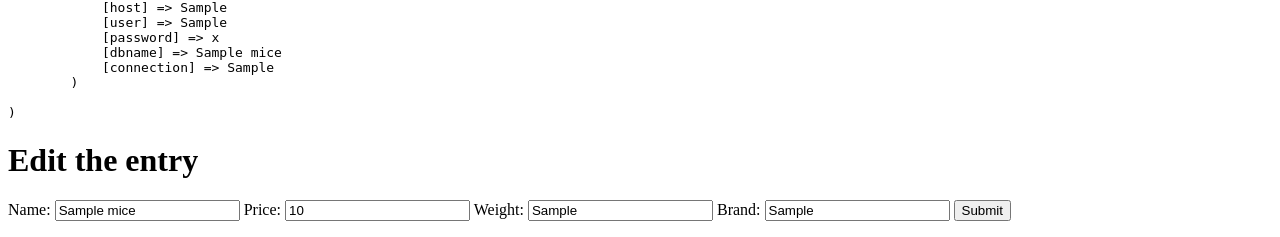
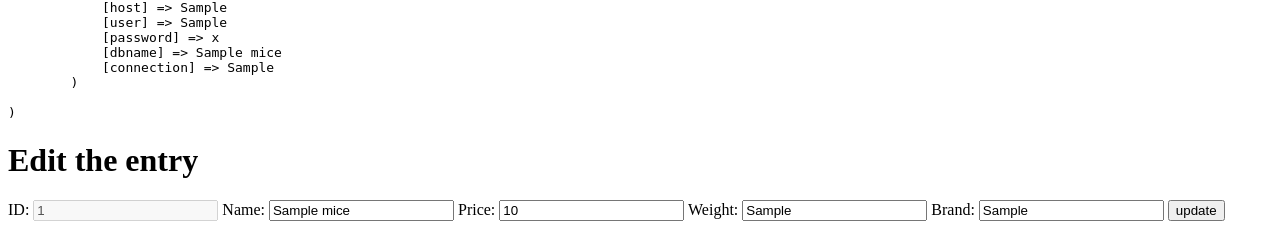
Before and after one commit to becodeorg/verou-3-crud-BeerensJian, a PHP site: page /index.php?action=edit&id=1 in a window 1280 px wide. Shown: the part 644-881 px from the top of the page. Run offline with PHP 8.4, Linux system fonts and the light colour scheme; tables that the repository leaves empty or names only in its code hold one stand-in row (values such as "Sample post").

Commit message:
Editing now works

```diff
--- a/classes/MiceRepository.php
+++ b/classes/MiceRepository.php
@@ -52,6 +52,19 @@ class MiceRepository
         return $this->databaseManager->connection->query($fetchSQL, PDO::FETCH_ASSOC)->fetchAll();
     }
 
+    public function update(int $idToUpdate, string $newName, float $newPrice, int $newWeight, string $newBrand) : void
+    {
+
+        try {
+            $sql = "UPDATE mice SET name='{$newName}', price={$newPrice}, weight={$newWeight}, brand='{$newBrand}' WHERE id={$idToUpdate}";
+            $this->databaseManager->connection->exec($sql);
+
+        } catch (PDOException $e) {
+            echo "<br>" . $e ->getMessage();
+        }
+
+    }
+
     public function delete(): void
     {
 
--- a/edit.php
+++ b/edit.php
@@ -9,7 +9,9 @@
 </head>
 <body>
 <h1>Edit the entry</h1>
-<form action="" method="get">
+<form action="index.php" method="get">
+    <label for="editID">ID:</label>
+    <input disabled type="text" name="editID" id="editID" value="<?= $miceToEdit[0]['id'] ?>">
     <label for="editName">Name:</label>
     <input type="text" name="editName" id="editName" value="<?= $miceToEdit[0]['name'] ?>">
     <label for="editPrice">Price:</label>
@@ -18,7 +20,7 @@
     <input type="text" name="editWeight" id="editWeight" value="<?= $miceToEdit[0]['weight'] ?>">
     <label for="editBrand">Brand:</label>
     <input type="text" name="editBrand" id="editBrand" value="<?= $miceToEdit[0]['brand'] ?>">
-    <input type="submit">
+    <input type="submit" name="action" value="update">
 </form>
 </body>
 </html>
--- a/index.php
+++ b/index.php
@@ -55,16 +55,14 @@ switch ($action) {
         create($databaseManager);
         break;
     case 'edit':
-        if (!empty($GET["id"])) {
-            // When you click on submit in the edit page the GET['id'] will be set
-            // So you will execute the change
-
-        } else {
             // When clicked on edit button first time go to Edit Page with the data filled in the fields so it's easier to edit
             $miceToEdit = $MiceRepository->getUpdateData();
             pre_r($MiceRepository->getUpdateData());
             showEditpage($miceToEdit);
-        }
+        break;
+    case 'update':
+        $MiceRepository ->update(intval($_GET["editID"]), $_GET["editName"],floatval($_GET["editPrice"]) , intval($_GET["editWeight"]), $_GET["editBrand"]);
+        header('Location: index.php');
         break;
     default:
         overview();
```
